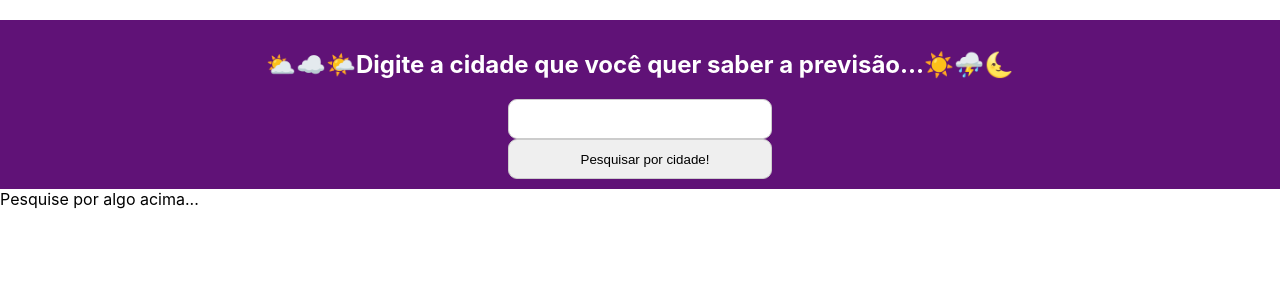
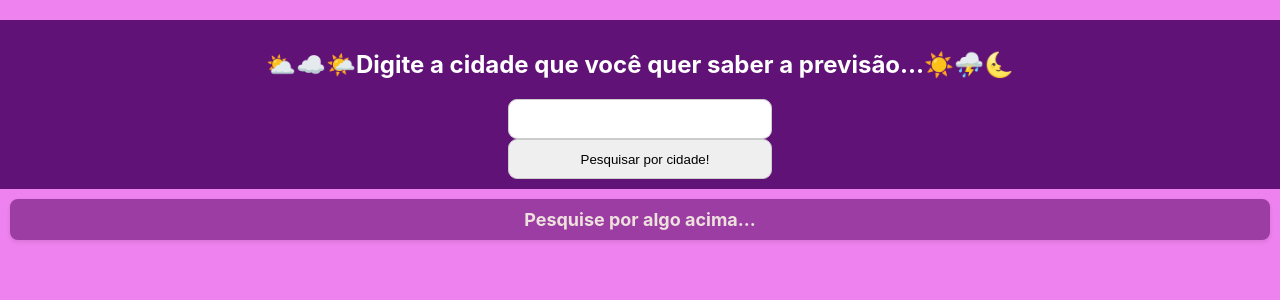
Before and after one commit to Hagmayer1969/app-previsao-tempo-react-, a React (Create React App) app in the folder previsao/: page / in a window 1280 px wide. Shown: the top 300 px of the page. Built offline with nearby package versions, Linux system fonts and the light colour scheme.

Commit message:
alterações cor

```diff
--- a/previsao/public/index.html
+++ b/previsao/public/index.html
@@ -24,7 +24,7 @@
       work correctly both with client-side routing and a non-root public URL.
       Learn how to configure a non-root public URL by running `npm run build`.
     -->
-    <title>React App</title>
+    <title>Previsão do Tempo</title>
   </head>
   <body>
     <noscript>You need to enable JavaScript to run this app.</noscript>
--- a/previsao/src/App.css
+++ b/previsao/src/App.css
@@ -38,3 +38,16 @@ div.ContainerCidade p {
   margin: 5px 0;
   padding: 20px;
 }
+
+.pesquise-texto {
+  color: #eee1ddff;
+  font-weight: bold;
+  font-size: 18px;
+  text-align: center;
+  padding: 10px;
+  background-color: #9b3da3ff;
+  border-radius: 8px;
+  margin: 10px;
+  box-shadow: 0 2px 4px rgba(0, 0, 0, 0.1);
+
+}
--- a/previsao/src/Search.js
+++ b/previsao/src/Search.js
@@ -71,7 +71,7 @@ function Search(props) {
       {cidade !== "" ? (
         <div dangerouslySetInnerHTML={{ __html: cidade }} />
       ) : (
-        <div>Pesquise por algo acima...</div>
+        <div className="pesquise-texto">Pesquise por algo acima...</div>
       )}
     </div>
   );
--- a/previsao/src/index.css
+++ b/previsao/src/index.css
@@ -2,9 +2,10 @@ body {
   margin: 0;
   font-family: -apple-system, BlinkMacSystemFont, 'Segoe UI', 'Roboto', 'Oxygen',
     'Ubuntu', 'Cantarell', 'Fira Sans', 'Droid Sans', 'Helvetica Neue',
-    sans-serif;
+    sans-serif; background-color: white;
   -webkit-font-smoothing: antialiased;
-  -moz-osx-font-smoothing: grayscale;
+  -moz-osx-font-smoothing: grayscale; background-color: violet; justify-content: center;
+  align-items: center; height: 100vh;
 }
 
 code {
```
Also changed, not shown: previsao/src/setupTests.js (+1 -4 lines), previsao/public/logo192.png (deleted), previsao/public/logo512.png (deleted), 2 other files (tests, documents, lock files or other folders).
